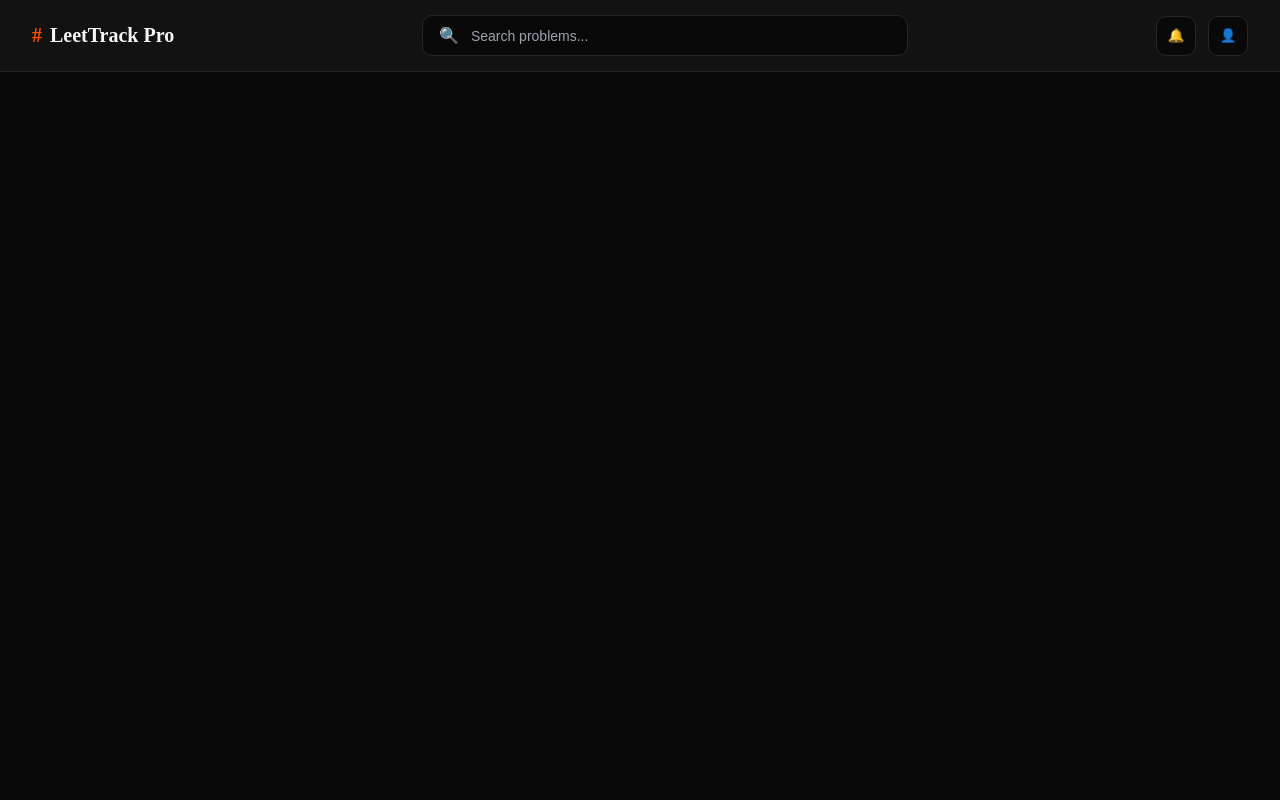
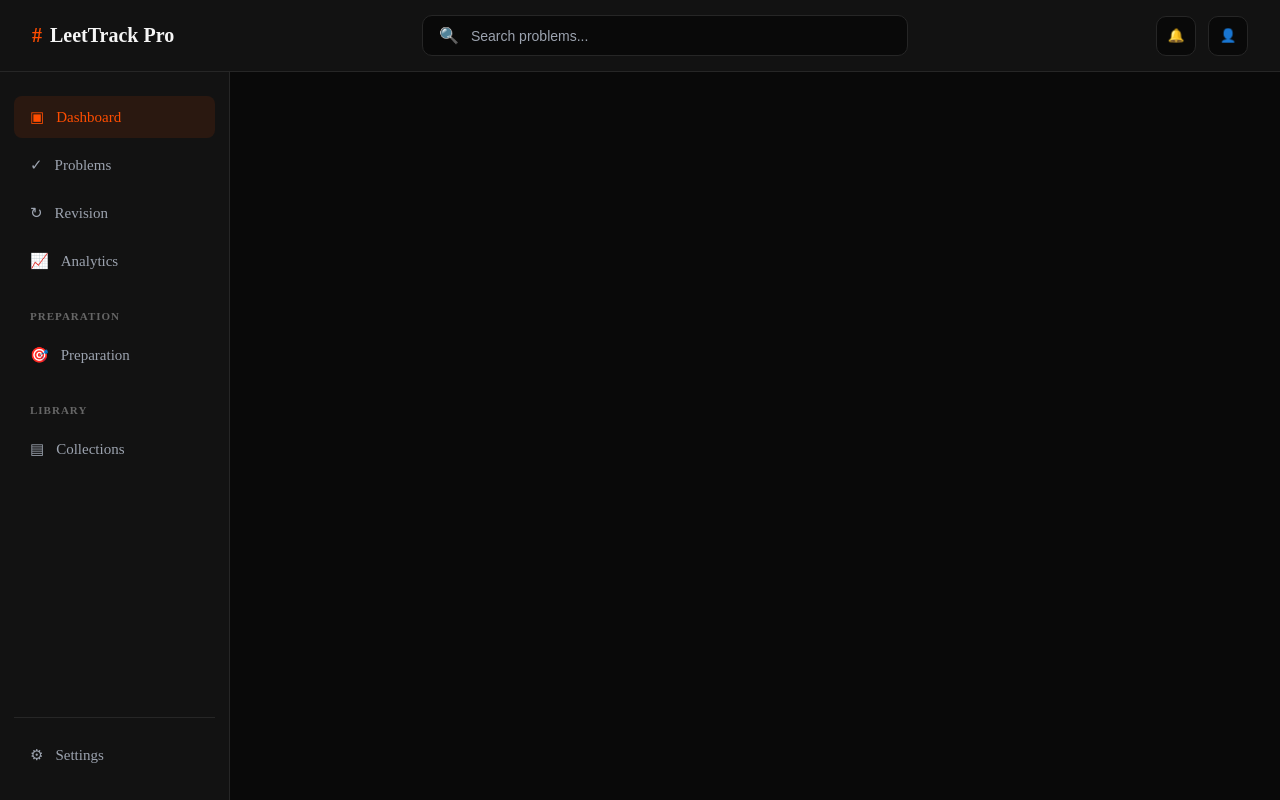
Before and after one commit to adityaxsit/LeetTrack-Pro, a React (Vite) app in the folder client/: page / in a window 1280 px wide. Built offline with nearby package versions, Linux system fonts and the light colour scheme.

Commit message:
SideBar added without response

```diff
--- a/client/src/App.css
+++ b/client/src/App.css
@@ -25,3 +25,12 @@ body {
 #root {
   min-height: 100vh;
 }
+
+.appLayout {
+  display: flex;
+}
+
+.mainContent {
+  flex: 1;
+  padding: 24px;
+}
--- a/client/src/App.jsx
+++ b/client/src/App.jsx
@@ -3,16 +3,26 @@ import reactLogo from './assets/react.svg'
 import viteLogo from './assets/vite.svg'
 import heroImg from './assets/hero.png'
 import Navbar from './components/Navbar'
+import Sidebar from './components/Sidebar'
 import './App.css'
 
 function App() {
   return (
     <>
       <Navbar></Navbar>
+      <div className="appLayout">
+        <Sidebar />
+
+        <main className="mainContent">
+        </main>
+
+      </div>
     </>
   )
 }
 
 
 
+
+
 export default App;
--- a/client/src/components/Navbar.jsx
+++ b/client/src/components/Navbar.jsx
@@ -1,4 +1,5 @@
 import styles from './Navbar.module.css';
+
 function Navbar() {
   return (
     <nav className={styles.navbar}>
--- /dev/null
+++ b/client/src/components/Sidebar.jsx
@@ -0,0 +1,56 @@
+import styles from "./Sidebar.module.css";
+
+function Sidebar() {
+  return (
+    <aside className={styles.sidebar}>
+
+      <div className={styles.menu}>
+
+        <div className={`${styles.menuItem} ${styles.active}`}>
+          <span>▣</span>
+          <span>Dashboard</span>
+        </div>
+
+        <div className={styles.menuItem}>
+          <span>✓</span>
+          <span>Problems</span>
+        </div>
+
+        <div className={styles.menuItem}>
+          <span>↻</span>
+          <span>Revision</span>
+        </div>
+
+        <div className={styles.menuItem}>
+          <span>📈</span>
+          <span>Analytics</span>
+        </div>
+
+        <p className={styles.sectionTitle}>PREPARATION</p>
+
+        <div className={styles.menuItem}>
+          <span>🎯</span>
+          <span>Preparation</span>
+        </div>
+
+        <p className={styles.sectionTitle}>LIBRARY</p>
+
+        <div className={styles.menuItem}>
+          <span>▤</span>
+          <span>Collections</span>
+        </div>
+
+      </div>
+
+      <div className={styles.bottomMenu}>
+        <div className={styles.menuItem}>
+          <span>⚙</span>
+          <span>Settings</span>
+        </div>
+      </div>
+
+    </aside>
+  );
+}
+
+export default Sidebar;
--- /dev/null
+++ b/client/src/components/Sidebar.module.css
@@ -0,0 +1,59 @@
+.sidebar {
+  width: 230px;
+  height: calc(100vh - 72px);
+
+  display: flex;
+  flex-direction: column;
+  justify-content: space-between;
+
+  padding: 24px 14px;
+
+  background-color: var(--bg-secondary);
+  border-right: 1px solid var(--border);
+}
+
+.menu {
+  display: flex;
+  flex-direction: column;
+  gap: 6px;
+}
+
+.menuItem {
+  display: flex;
+  align-items: center;
+  gap: 12px;
+
+  padding: 12px 16px;
+
+  color: var(--text-secondary);
+  border-radius: 8px;
+
+  font-size: 15px;
+
+  cursor: pointer;
+  transition: 0.2s;
+}
+
+.menuItem:hover {
+  color: var(--text-primary);
+  background-color: #1c1c1c;
+}
+
+.active {
+  color: var(--lava);
+  background-color: rgba(255, 77, 0, 0.1);
+}
+
+.sectionTitle {
+  margin: 22px 0 6px 16px;
+
+  color: #666;
+  font-size: 11px;
+  font-weight: 600;
+  letter-spacing: 1px;
+}
+
+.bottomMenu {
+  padding-top: 16px;
+  border-top: 1px solid var(--border);
+}
```
